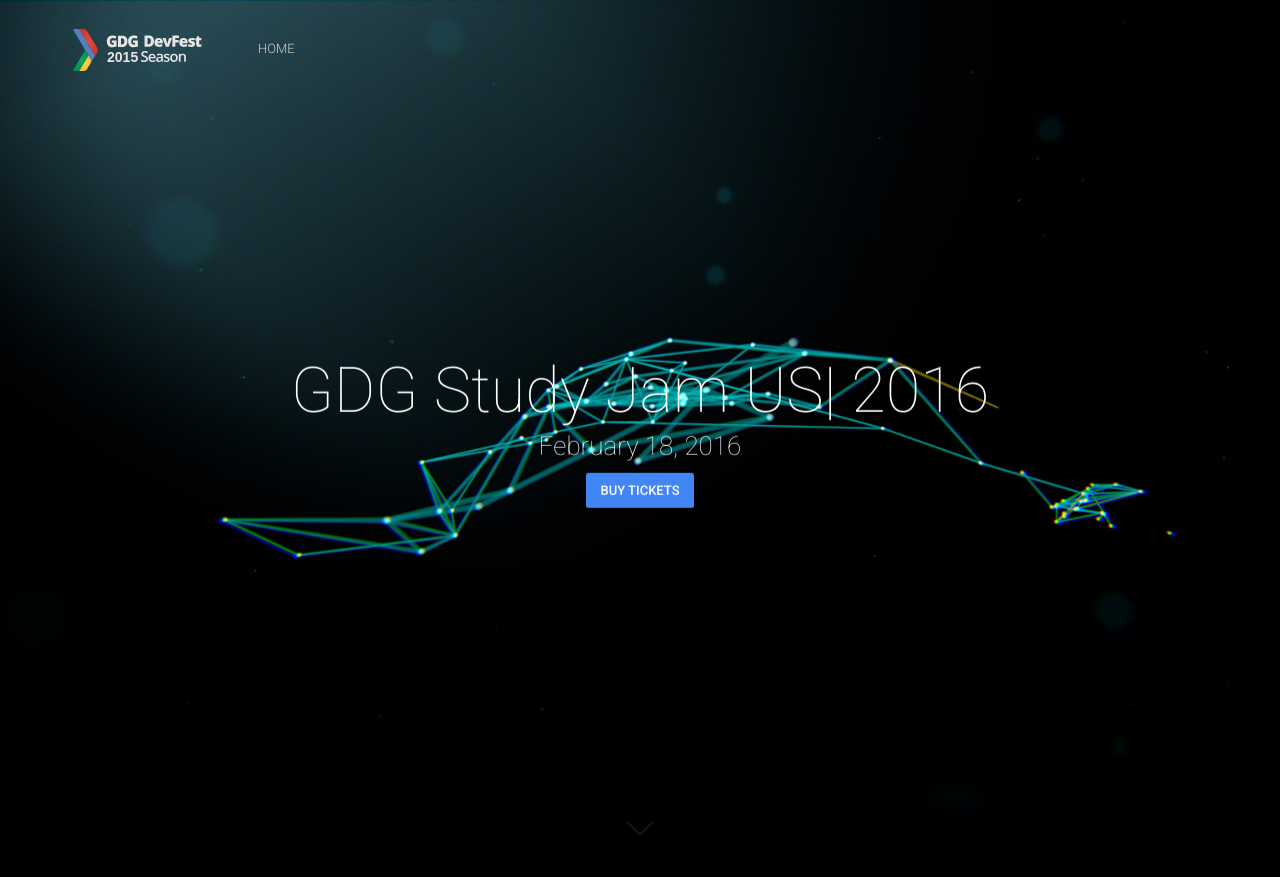
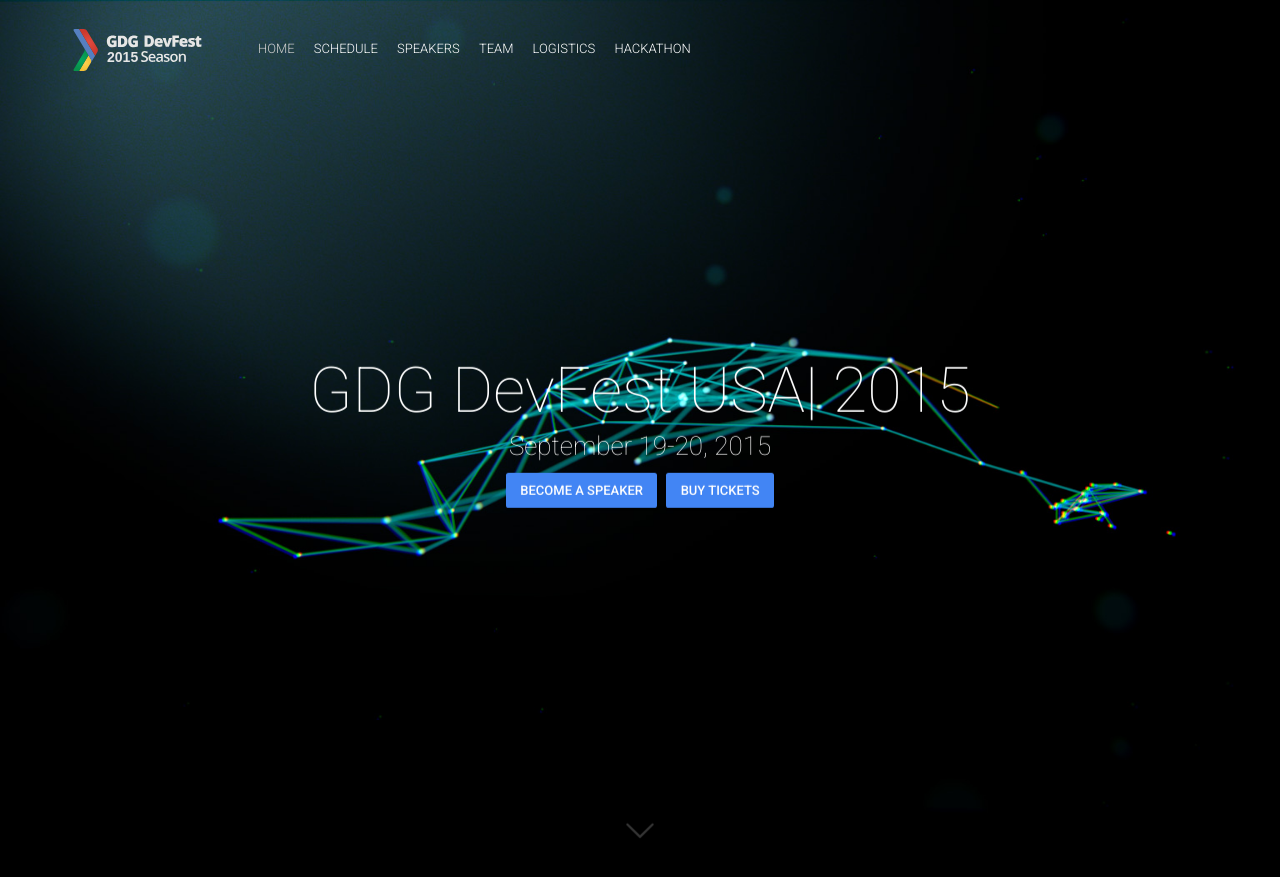
Before and after one commit to GDG-Buffalo/GDG-Buffalo.github.io, a Jekyll site: the page built from index.html, in a window 1280 px wide and 900 px high. Shown: the top 877 px of the window. Built offline with Jekyll 4.4.1, drawn with Linux system fonts in a browser that asks for light colours; nearby versions of some CDN libraries; comment, search, counter and statistics services are not loaded; some of the changed text lies outside the part shown.

Commit message:
Minor Update

```diff
--- a/_config.yml
+++ b/_config.yml
@@ -42,20 +42,33 @@ c4sponsorsUrl: "/assets/GDG_DevFest_Partnership.pdf"
 # Navigation
 navigationLinks:
  - {permalink: "/", text: "Home"}
+# - {permalink: "/blog/", text: "Blog"}
+ - {permalink: "/schedule/", text: "Schedule"}
+ - {permalink: "/speakers/", text: "Speakers"}
+ - {permalink: "/team/", text: "Team"}
+ - {permalink: "/logistics/", text: "Logistics"}
+ - {permalink: "/hackathon/", text: "Hackathon"}
+bottomNavigationLinks:
+ - {link: "https://docs.google.com/forms/d/15BOSL3TmDgHIRmwVHsgtUynlwrdL991t4PL0rC24ylM/viewform?usp=send_form", text: "Become a speaker"}
+rightNavigationButtons:
+ - {link: "https://docs.google.com/forms/d/15BOSL3TmDgHIRmwVHsgtUynlwrdL991t4PL0rC24ylM/viewform?usp=send_form", text: "Become a speaker"}
 
 # Hero Block
 heroImage: "hero.jpg"
-heroTitle: "GDG Study Jam <typeout> 2016"
-eventDate: "February 18, 2016"
+heroTitle: "GDG DevFest <typeout> 2015"
+eventDate: "September 19-20, 2015"
 typeoutTextValues: '"", "Buffalo", "New York", "USA"'
 typeoutFallback: "Buffalo"
 heroButtons:
+ - {link: "https://docs.google.com/forms/d/15BOSL3TmDgHIRmwVHsgtUynlwrdL991t4PL0rC24ylM/viewform?usp=send_form", text: "Become a speaker"}
  - {permalink: "/#tickets", text: "Buy tickets"}
 
 # About Block
-aboutTitle: "About GDG Study Jam"
+aboutTitle: "About GDG DevFest"
 aboutBlock:
+ - {title: "Conference", image: "conference.jpg", text: "The biggest Google related event in the country carefully crafted for you by GDG community! Awesome speakers and lots of fun!" }
  - {title: "Workshops", image: "workshop.jpg", text: "Full-day of workshops, hands-on experience, hacking and debugging. Come and tame your favourite technology!" }
+ - {title: "Hackathon", image: "hackathon.jpg", text: "Full-day freestyle hackathon! Want some real team building on friday? Grab your team and join our hackathon!" }
 
 # Statistic Block
 statisticBlockImage: "statistic.jpg"
```
